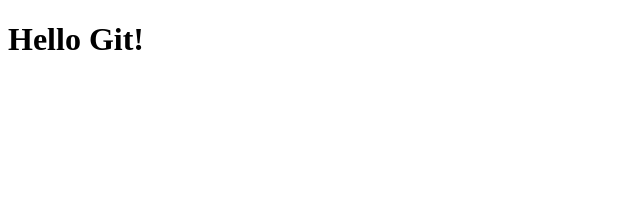
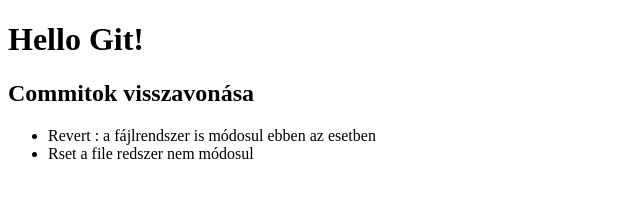
Before and after one commit to Szilvas/git-course, a plain HTML site: page index.html in a window 1280 px wide. Shown: the whole page, without its empty margins (0-640 px from the left). Drawn offline with Linux system fonts and the light colour scheme.

Commit message:
add list

```diff
--- a/index.html
+++ b/index.html
@@ -1,12 +1,24 @@
 <!DOCTYPE html>
 <html lang="en">
+
 <head>
     <meta charset="UTF-8">
-    <meta name="viewport" content="width=device-width, initial-scale=1.0">
-    <meta http-equiv="X-UA-Compatible" content="ie=edge">
+    <meta name="viewport"
+          content="width=device-width, initial-scale=1.0">
+    <meta http-equiv="X-UA-Compatible"
+          content="ie=edge">
     <title>Document</title>
 </head>
+
 <body>
     <h1>Hello Git!</h1>
+    <h2>Commitok visszavonása </h2>
+    <ul>
+        <li>Revert : a fájlrendszer is módosul ebben az esetben</li>
+        <li>Rset a file redszer nem módosul</li>
+    </ul>
+
+    </samp></h2>
 </body>
+
 </html>
```
